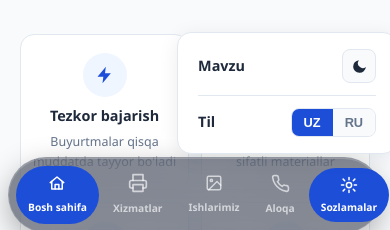
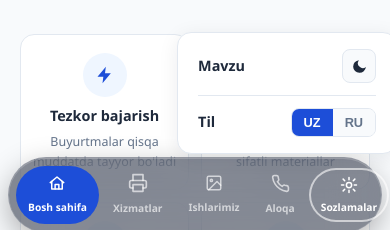
Before and after one commit to AbdulazizJuraev/west-print-sayt2, a website: page public/index.html in a window 390 px wide. Both pictures are taken after a click on the button "Sozlamalar". Shown: the part 595-825 px from the top of the page. Drawn offline with Linux system fonts and the light colour scheme.

Commit message:
Sozlamalar tugmasining ochiq holatini aktiv sahifadan vizual farqlash
Dropdown ochilganda "Sozlamalar" ikonkasi joriy sahifa (masalan Aloqa)
bilan bir xil to'liq ko'k rangda bo'lib qolib, ikkalasi ham "aktiv"day
ko'rinib chalkashtirar edi. Endi ochiq holat faqat halqa (ring) bilan
ko'rsatiladi, to'liq to'ldirilmaydi.

Co-Authored-By: Claude Sonnet 5 <noreply@anthropic.com>

```diff
--- a/public/css/style.css
+++ b/public/css/style.css
@@ -540,7 +540,10 @@ a.contact-card:hover, a.contact-card:focus-visible {
    desktop top-right or the mobile floating dock — instead of competing
    with it for space. */
 .nav-settings { position: relative; display: flex; }
-.settings-toggle.open { background: var(--color-tint); color: var(--color-primary); }
+/* Deliberately NOT the same look as .active (solid/tinted fill) — the
+   open dropdown isn't "the current page", so a ring keeps it from
+   reading as a second active nav item next to the real one. */
+.settings-toggle.open { background: none; color: var(--color-primary); box-shadow: inset 0 0 0 2px var(--color-primary); }
 .settings-dropdown {
   position: absolute;
   top: calc(100% + 12px);
@@ -655,7 +658,7 @@ a.contact-card:hover, a.contact-card:focus-visible {
   .bottom-nav-item span[data-icon="phone"] svg { width: 19px; height: 19px; }
   .bottom-nav-item:hover { color: #fff; }
   .bottom-nav-item.active { background: var(--color-primary); color: #fff; }
-  .settings-toggle.open { background: var(--color-primary); color: #fff; }
+  .settings-toggle.open { background: none; color: #fff; box-shadow: inset 0 0 0 2px rgba(255, 255, 255, 0.6); }
 
   /* Nav pill floats at the bottom of the screen here, so the dropdown
      has to open upward instead of downward off-screen. */
```
